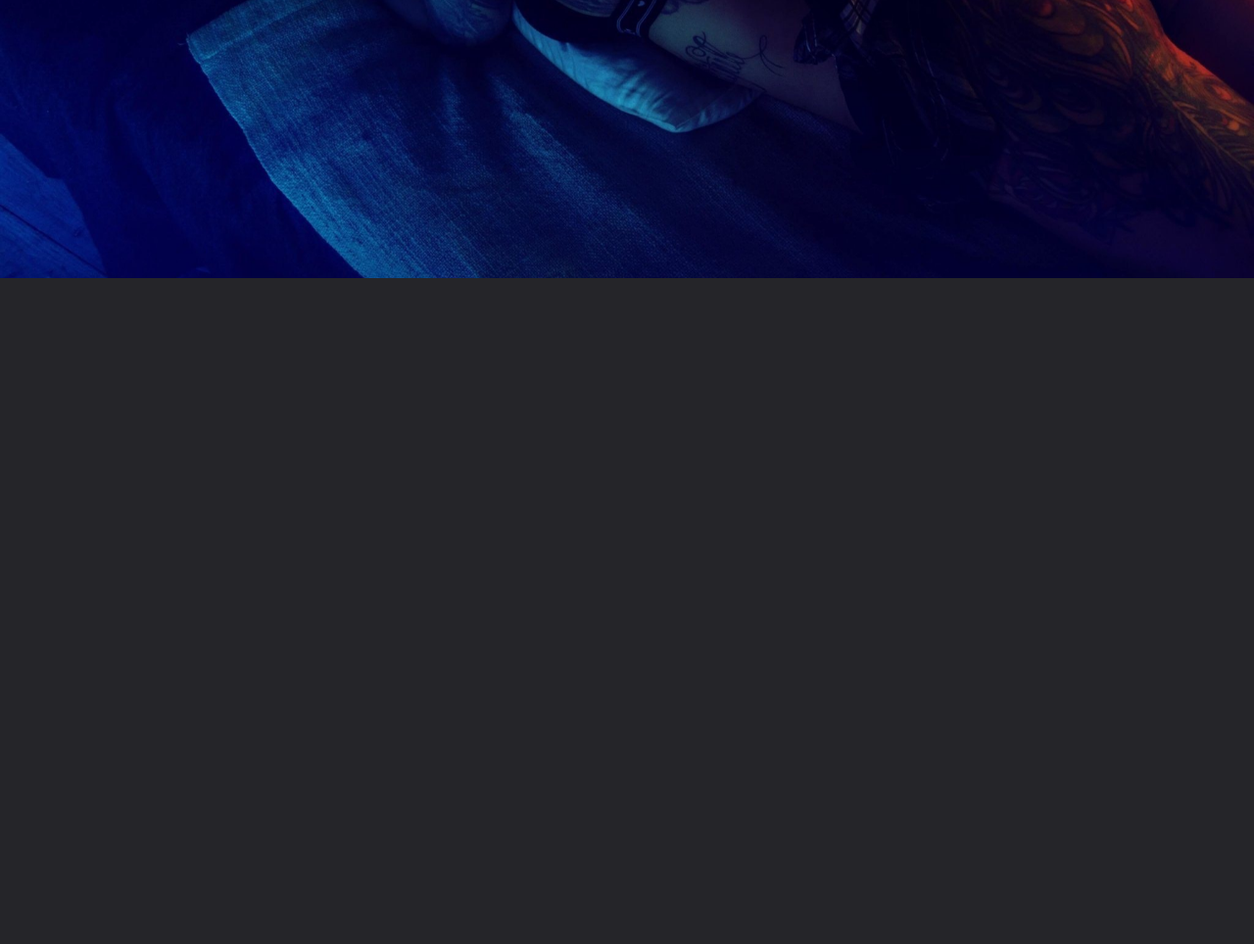
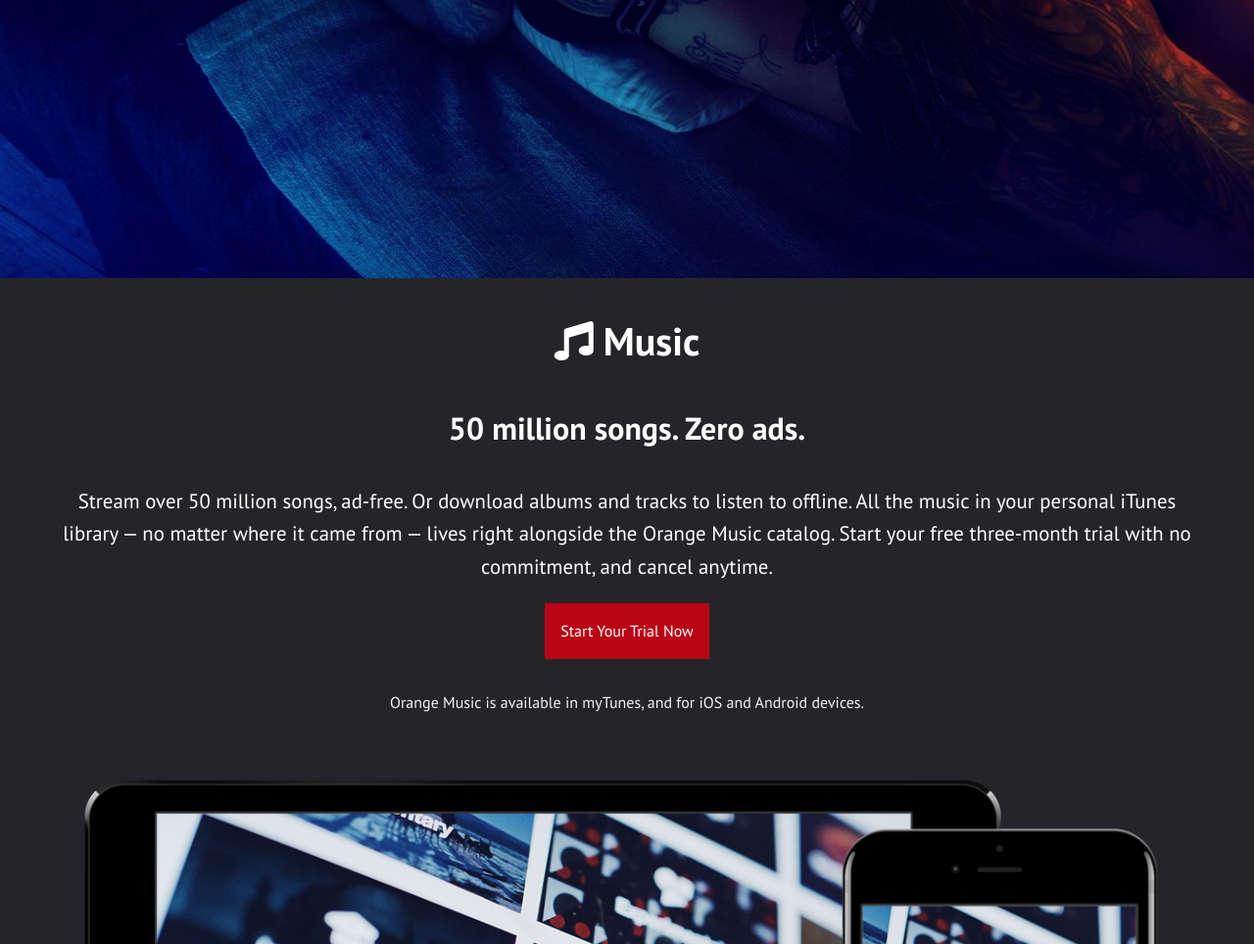
Before and after one commit to Belchenkov/myTunes, a plain HTML site: page index.html in a window 1280 px wide. Shown: the part 516-1480 px from the top of the page at 98% size. Before the commit the page ends 800 px from the top, so only its background shows below. Drawn offline with nearby package versions, Linux system fonts and the light colour scheme.

Commit message:
Music Section

```diff
--- a/css/styles.css
+++ b/css/styles.css
@@ -1,4 +1,13 @@
 @import url('https://fonts.googleapis.com/css?family=PT+Sans:400,700');
+
+/* CSS Variables */
+:root {
+    --primary-color: #b90415;
+    --primary-color-hover: #d3071b;
+    --secondary-color: #103063;
+    --secondary-color-hover: #143f85;
+    --light-color: #f4f4f4;
+}
 
 body {
     font-family: 'PT Sans', sans-serif;
@@ -7,6 +16,42 @@ body {
     color: #fff;
     line-height: 1.6;
 }
+
+img {
+    width: 100%;
+}
+
+a {
+    text-decoration: none;
+}
+
+/* Section */
+.section {
+    padding: 2rem 0;
+}
+
+.section-head {
+    font-size: 2.5rem;
+    margin: 0;
+}
+
+.section h3 {
+    font-size: 2rem;
+}
+
+/* Text Colors */
+.text-primary {
+    color: var(--primary-color);
+}
+
+.text-secondary {
+    color: var(--secondary-color);
+}
+
+.text-light {
+    color: var(--light-color);
+}
+
 
 /* Showcase */
 #showcase {
@@ -30,12 +75,6 @@ body {
     font-size: 2rem;
 }
 
-.lead {
-    font-size: 1.3rem;
-}
-
-
-
 /* Utility Classes */
 .container {
     max-width: 1180px;
@@ -44,6 +83,40 @@ body {
     padding: 0 3rem;
 }
 
+.lead {
+    font-size: 1.3rem;
+}
+
+/* Buttons */
+.btn {
+    padding: 1rem;
+    color: #fff;
+    display: inline-block;
+}
+
+.btn-primary {
+    background: var(--primary-color);
+}
+
+.btn-primary:hover {
+    background: var(--primary-color-hover);
+}
+
+.btn-secondary {
+    background: var(--secondary-color);
+}
+
+.btn-secondary:hover {
+    background: var(--secondary-color-hover);
+}
+
+.mb {
+    margin-bottom: 1rem;
+}
+
+.mt {
+    margin-top: 1rem;
+}
 
 /* Navigation */
 nav {
--- a/index.html
+++ b/index.html
@@ -37,7 +37,22 @@
             </p>
         </div>
     </div>
+
     <!-- Music Section -->
+    <section id="music" class="section">
+        <div class="container">
+            <h2 class="section-head">
+                <i class="fas fa-music"></i> Music
+            </h2>
+            <h3>50 million songs. Zero ads.</h3>
+            <p class="lead">Stream over 50 million songs, ad-free. Or download albums and tracks to listen to offline.
+                All the music in your personal iTunes library — no matter where it came from — lives right alongside
+                the Orange Music catalog. Start your free three-month trial with no commitment, and cancel anytime.</p>
+            <a href="#" class="btn btn-primary mb">Start Your Trial Now</a>
+            <p class="text-light">Orange Music is available in myTunes, and for iOS and Android devices.</p>
+            <img src="./img/mockup1.png" alt="mockup" />
+        </div>
+    </section>
 
     <!-- Video Section -->
 
```
